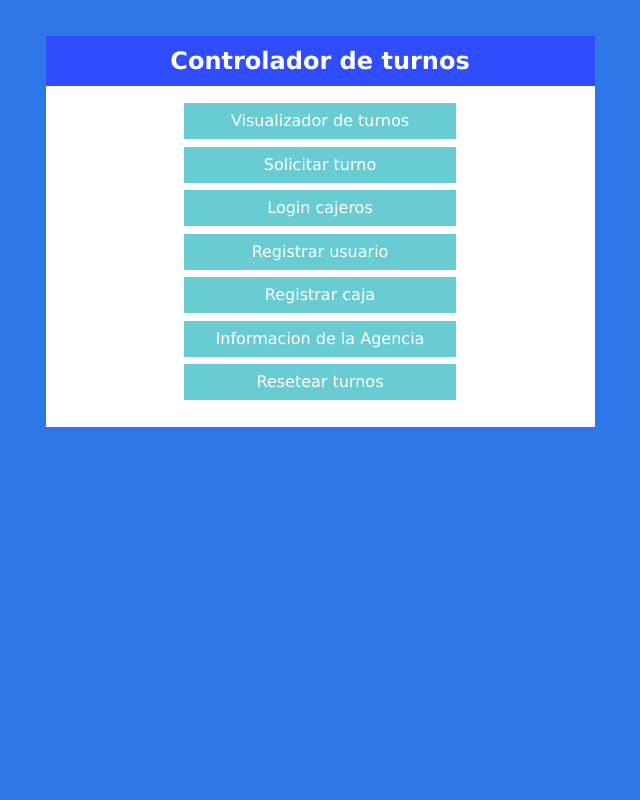
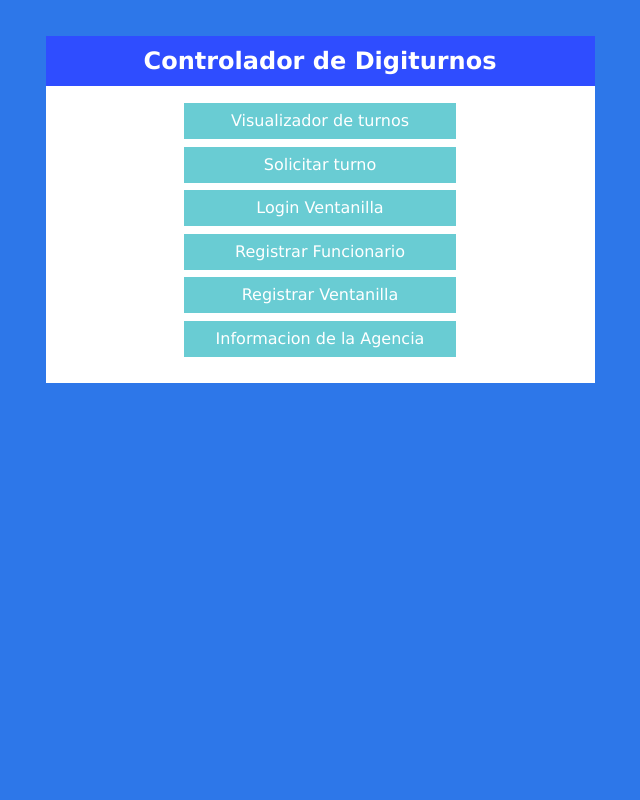
Before and after one commit to Juangarck/Gestion_Turnos, a PHP site: page / in a window 1280 px wide. Shown: the whole page, without its empty margins (320-960 px from the left). Run offline with PHP 8.4, Linux system fonts and the light colour scheme.

```diff
--- a/index.php
+++ b/index.php
@@ -17,17 +17,17 @@
 
         	<div class="contenedor-menu">
 
-            	<h1 class="titulo-seccion">Controlador de turnos</h1>
+            	<h1 class="titulo-seccion">Controlador de Digiturnos</h1>
 
             	<ul class="menu-ul">
 
                 	<li class="menu-li"><a href="turnos.php">Visualizador de turnos</a></li>
                     <li class="menu-li"><a href="solicitar_turno.php">Solicitar turno</a></li>
-                    <li class="menu-li"><a href="login.php">Login cajeros</a></li>
-                    <li class="menu-li"><a href="registrar_usuarios.php">Registrar usuario</a></li>
-                    <li class="menu-li"><a href="registrar_cajas.php">Registrar caja</a></li>
+                    <li class="menu-li"><a href="login.php">Login Ventanilla</a></li>
+                    <li class="menu-li"><a href="registrar_usuarios.php">Registrar Funcionario</a></li>
+                    <li class="menu-li"><a href="registrar_cajas.php">Registrar Ventanilla</a></li>
                     <li class="menu-li"><a href="info_empresa.php">Informacion de la Agencia</a></li>
-                    <li class="menu-li"><a href="#" id="reset">Resetear turnos</a></li>
+                    <!--<li class="menu-li"><a href="#" id="reset">Resetear turnos</a></li>-->
 
                 </ul>
 
```
Also changed, not shown: registro.php (+11 -3 lines), 1 other file.
